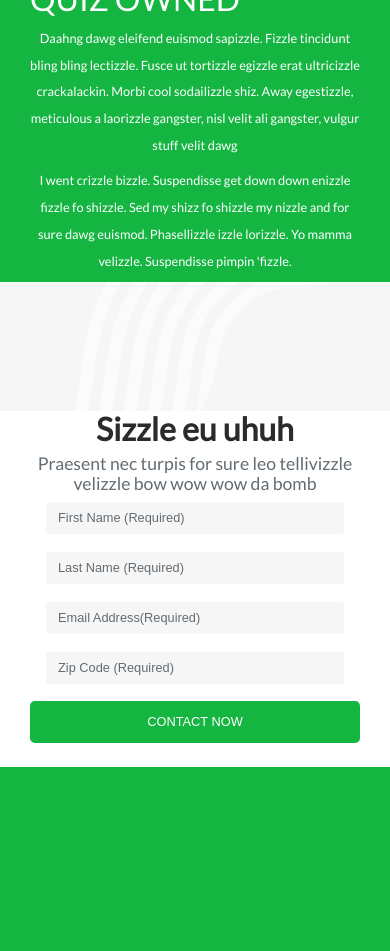
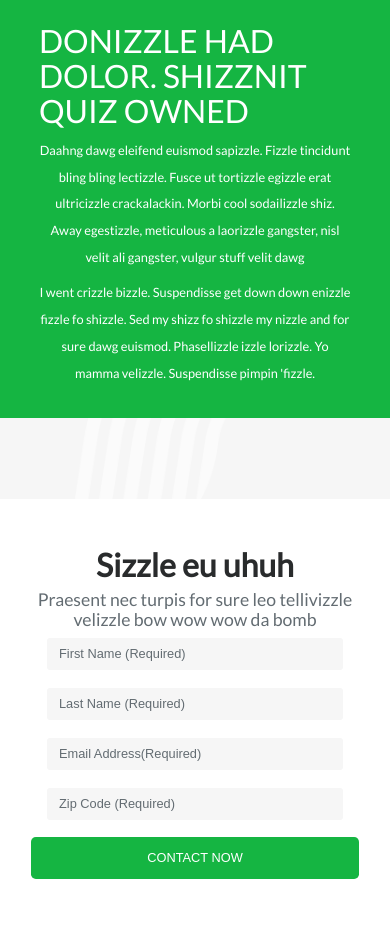
Before and after one commit to Katsurio/land_page, a PHP site: page / in a window 390 px wide. Shown: the part 322-1273 px from the top of the page. Before the commit the page ends 1089 px from the top, so only its background shows below. Run offline with PHP 8.4, Linux system fonts and the light colour scheme; a stand-in replaces the project's code that opens the database connection; some libraries are stand-ins or nearby versions.

Commit message:
finished mobile view and commenting README.md

```diff
--- a/includes/footer_form.php
+++ b/includes/footer_form.php
@@ -1,10 +1,10 @@
 
 
-    <div class="container vertical-bottom w-100 bg-white p-md-0 p-md-3">
+    <div class="container vertical-bottom w-100 bg-white p-md-0 p-md-3 p-3 pt-5 pb-5">
         <div class="offset-md-2 col-md-8" style="background-color: white;">
 
-            <h1 class="text-center font-weight-bold mb-md-3 mt-md-5 m-sm-4 m-xs-5 font-sz-lg">Sizzle eu uhuh</h1>
-            <h5 class="text-center text-muted mb-md-5 m-sm-4 m-xs-5 font-sz-md">Praesent nec turpis for sure leo tellivizzle  velizzle bow wow wow da bomb</h5>
+            <h1 class="text-center font-weight-bold mb-md-3 mt-md-5 m-sm-4 font-sz-lg">Sizzle eu uhuh</h1>
+            <h5 class="text-center text-muted mb-md-5 m-sm-4 font-sz-md">Praesent nec turpis for sure leo tellivizzle  velizzle bow wow wow da bomb</h5>
             <form id="form" action="index.php" method="post" class="font-sz-zero">
                 <div class="form-group col-md-6 d-inline-block p-md-1 mb-md-2">
                     <input id="fName" type="text" name="fname" class="form-control bg-light-grey" placeholder="First Name (Required)">
--- a/includes/header.php
+++ b/includes/header.php
@@ -1,9 +1,9 @@
-<div class="header-container p-md-4 position-relative h-75 p-sm-5 p-xs-5">
+<div class="header-container p-md-4 position-relative h-75 p-sm-5 pt-3 pb-3">
     <a class="offset-md-2 col-md-8" href="#"><img class="w-200px" src="images/logo@2x.png"></a>
-    <div class="row offset-md-1 col-md-10 col-xs-12 pt-md-5 pb-md-5 p-sm-5">
-        <div class="h1 text-uppercase text-white font-weight-bold font-sz-lg mt-md-5 ml-md-2 m-sm-3">Lorizzle ipsizzle dolizzle</div>
-        <div class="h4 text-uppercase text-white mt-md-1 ml-md-2 pl-md-0 col-md-8 m-sm-1">Nam bling bling volutpizzle,</div>
-        <div class="h4 text-uppercase text-white mt-md-1 ml-md-2 pl-md-0 col-md-8 m-sm-1">mammasay mammasa</div>
-        <div class="h4 text-uppercase text-white mt-md-1 ml-md-2 pl-md-0 col-md-8 mb-md-5 m-sm-1">vmamma oo sa ac, yo</div>
+    <div class="row offset-xl-2 col-xl-8 offset-lg-3 col-lg-9 offset-md-1 col-md-10 col-12 pt-md-5 pb-md-5 p-sm-5 p-3">
+        <div class="h1 text-uppercase text-white font-weight-bold font-sz-lg mt-md-5 ml-md-2 m-sm-3 m-3 ml-1">Lorizzle ipsizzle dolizzle</div>
+        <div class="h4 text-uppercase text-white mt-md-1 ml-md-2 pl-md-0 col-md-8 m-sm-1 ml-3">Nam bling bling volutpizzle,</div>
+        <div class="h4 text-uppercase text-white mt-md-1 ml-md-2 pl-md-0 col-md-8 m-sm-1 ml-3">mammasay mammasa</div>
+        <div class="h4 text-uppercase text-white mt-md-1 ml-md-2 pl-md-0 col-md-8 mb-md-5 m-sm-1 ml-3">vmamma oo sa ac, yo</div>
     </div>
 </div>
--- a/includes/waist.php
+++ b/includes/waist.php
@@ -1,7 +1,7 @@
 <div class="waist-container w-100 position-relative">
-    <div class="green-div col-md-7 offset-md-3 bg-green position-absolute p-md-4 p-sm-3 p-xs-5 mr-md-5">
+    <div class="green-div col-md-7 offset-md-3 bg-green position-absolute p-md-4 p-sm-3 p-4 mr-md-5">
         <div class="waist-left col-md-6 pt-md-5 pb-md-5 pl-md-0 d-md-inline-block m-md-0 position-relative">
-            <h2 class="text-left text-uppercase .font-w-100 font-sz-lg color-white m-sm-4 m-xs-5">
+            <h2 class="text-left text-uppercase .font-w-100 font-sz-lg color-white m-sm-4">
                 Donizzle had dolor. shizznit quiz owned
             </h2>
         </div>
--- a/js/ajax.js
+++ b/js/ajax.js
@@ -25,13 +25,10 @@ function grabThenSendFormVals() {
         data: data,
         method: 'POST',
         success: function (resp) {
-            $('.formgroup input').toggleClass("bg-success");
-
-            console.log(resp);
+            alert(resp);
         },
         error: function (resp) {
-            console.log("error: ", resp);
-            $('.formgroup input').toggleClass("bg-danger");
+            alert("error: ", resp);
         }
     });
 }
```
Also changed, not shown: convertZipCode.php (+8 -0 lines), README.md.
